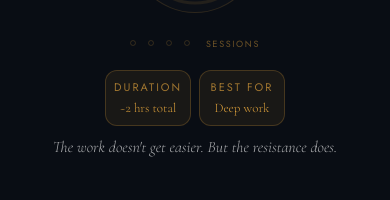
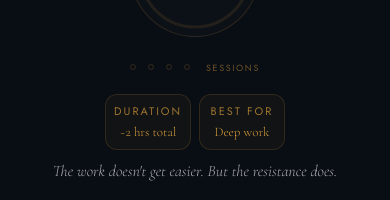
Before and after one commit to salsotk1973/solace, a Next.js app: page /focus in a window 390 px wide. Shown: the part 503-703 px from the top of the page. Built offline with nearby package versions, Linux system fonts and the light colour scheme; no server answers.

Commit message:
Focus: pt-96px mobile padding, info card border/bg match Breathing exactly

```diff
--- a/app/(main)/focus/page.tsx
+++ b/app/(main)/focus/page.tsx
@@ -23,7 +23,7 @@ export default async function FocusPage() {
 
   return (
     <PageShell>
-      <div className="relative z-10 max-w-[780px] mx-auto px-6 pt-[72px] md:pt-[140px] pb-28">
+      <div className="relative z-10 max-w-[780px] mx-auto px-6 pt-[96px] md:pt-[140px] pb-28">
 
         {/* ── Tool header ──────────────────────────────────────────────── */}
         <header className="text-center mb-5">
--- a/components/focus/FocusTimer.tsx
+++ b/components/focus/FocusTimer.tsx
@@ -241,7 +241,7 @@ export default function FocusTimer({ userId }: Props) {
           <div
             key={label}
             className="flex flex-col items-center gap-1 p-2 rounded-[12px] md:gap-1.5 md:px-4 md:py-4"
-            style={{ border: `1px solid ${A(0.22)}`, background: A(0.07) }}
+            style={{ border: `1px solid ${A(0.15)}`, background: A(0.04) }}
           >
             <p className="[font-family:var(--font-jost)] text-[11px] tracking-[0.18em] uppercase md:text-[12px]" style={{ color: A(0.65) }}>
               {label}
```
